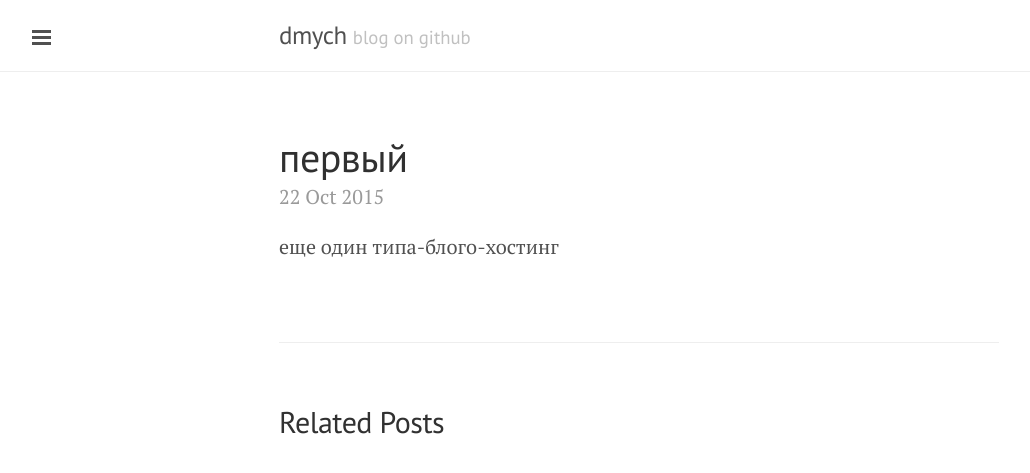
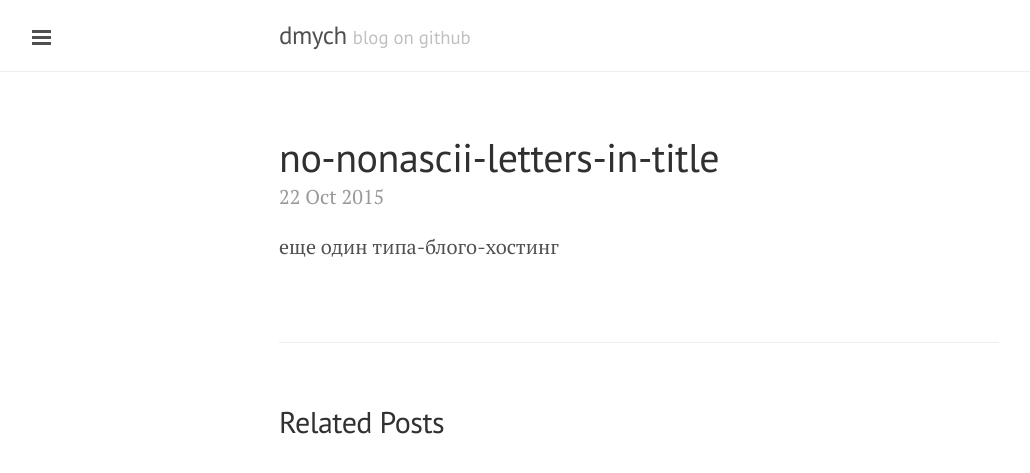
Before and after one commit to dmych/dmych.github.io, a Jekyll site: the page built from _posts/2015-10-22-.markdown, in a window 1280 px wide. Shown: the top 473 px of the page, without its empty margins (1-1031 px from the left). Built offline with Jekyll 4.4.1, drawn with Linux system fonts in a browser that asks for light colours.

Commit message:
fixed title

```diff
--- a/_posts/2015-10-22-.markdown
+++ b/_posts/2015-10-22-.markdown
@@ -1,6 +1,6 @@
 ---
 published: true
-title: первый
+title: no-nonascii-letters-in-title
 layout: post
 ---
 еще один типа-блого-хостинг
```
